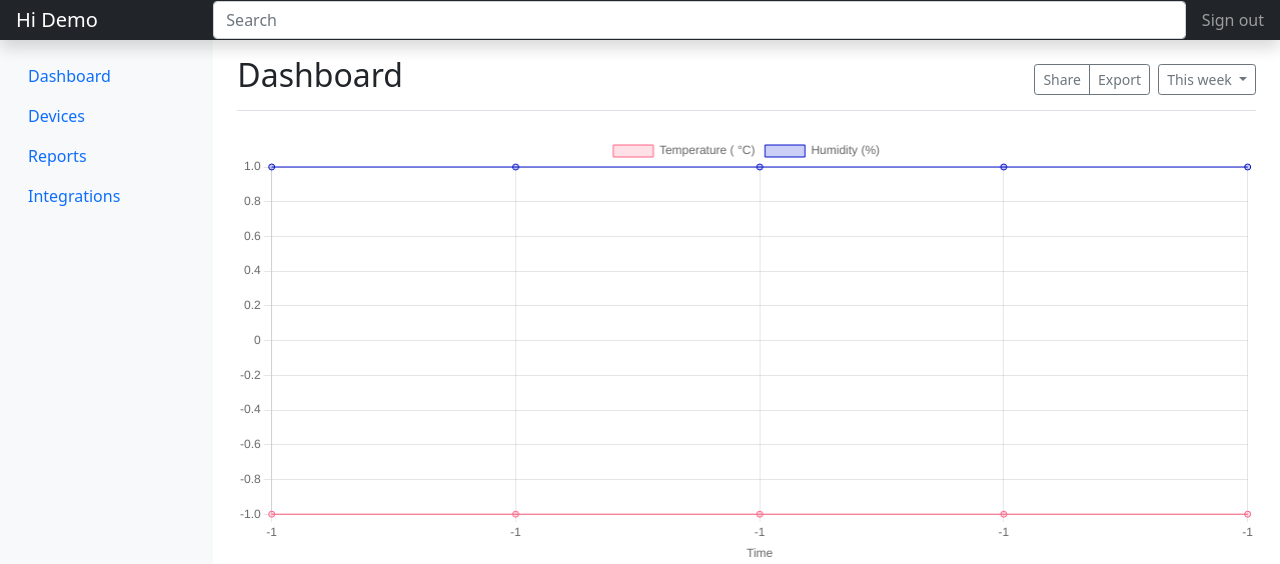
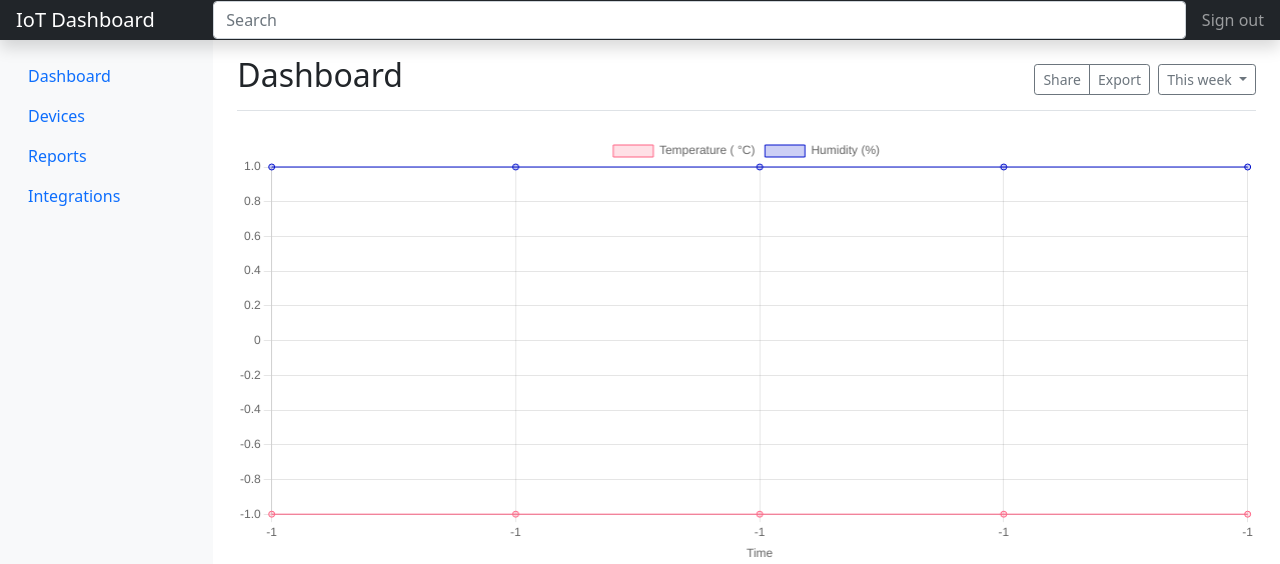
Before and after one commit to armando-jp/ecen5033-devops-final, a Node server app: page / in a window 1280 px wide. Shown: the top 564 px of the page. Run offline with Node 20, Linux system fonts and the light colour scheme; some libraries are stand-ins or nearby versions.

Commit message:
revert demo changes

```diff
--- a/k8s/web-deployment.yaml
+++ b/k8s/web-deployment.yaml
@@ -12,7 +12,7 @@
 
 spec:
   # How many copies of each pod do we want?
-  replicas: 3
+  replicas: 1
   # Which pods are managed by this deployment?
   selector:
     matchLabels:
--- a/server/views/index.ejs
+++ b/server/views/index.ejs
@@ -49,7 +49,7 @@
   <body>
 
     <header class="navbar navbar-dark sticky-top bg-dark flex-md-nowrap p-0 shadow">
-      <a class="navbar-brand col-md-3 col-lg-2 me-0 px-3" href="#">Hi Demo</a>
+      <a class="navbar-brand col-md-3 col-lg-2 me-0 px-3" href="#">IoT Dashboard</a>
       <button class="navbar-toggler position-absolute d-md-none collapsed" type="button" data-bs-toggle="collapse" data-bs-target="#sidebarMenu" aria-controls="sidebarMenu" aria-expanded="false" aria-label="Toggle navigation">
         <span class="navbar-toggler-icon"></span>
       </button>
```
